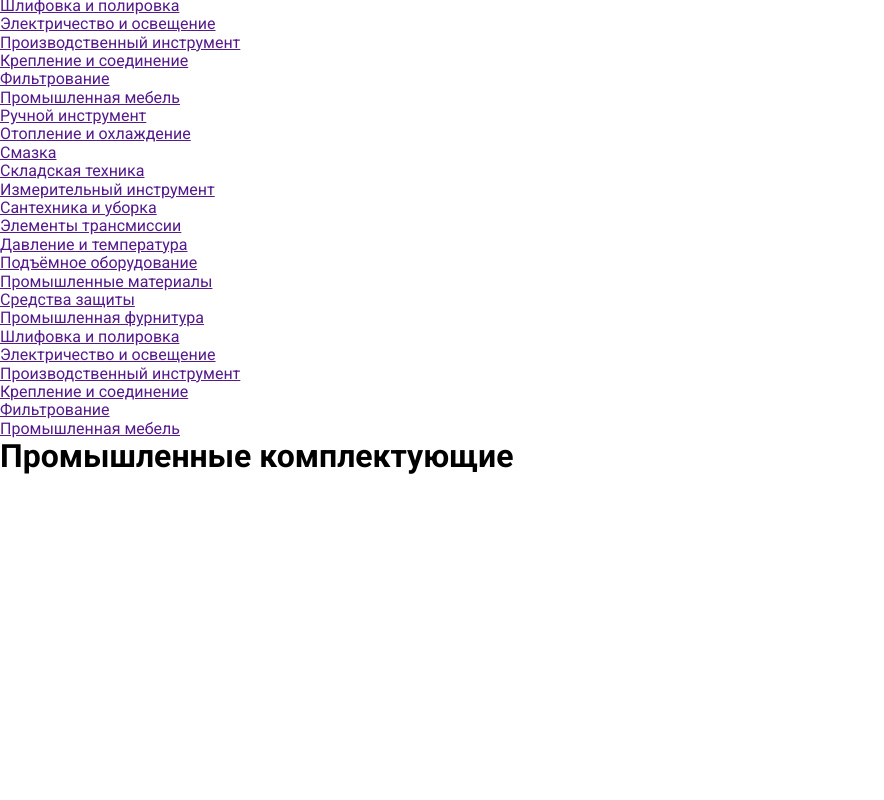
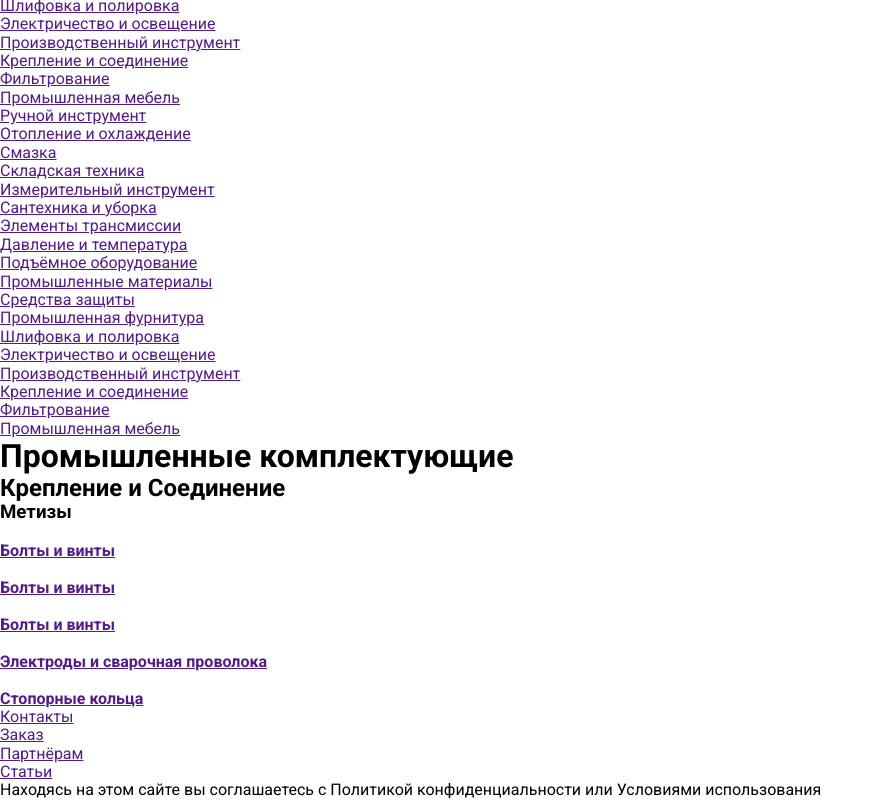
Before and after one commit to chertoha/items, a plain HTML site: page index.html in a window 1280 px wide. Shown: the part 462-1262 px from the top of the page, without its empty margins (0-884 px from the left). Before the commit the page ends 937 px from the top, so only its background shows below. Drawn offline with nearby package versions, Linux system fonts and the light colour scheme.

Commit message:
index.html-layout

```diff
--- a/index.html
+++ b/index.html
@@ -22,7 +22,7 @@
     <link rel="stylesheet" href="./css/main.min.css" />
   </head>
   <body>
-    <header class="header">
+    <header class="page-header">
       <a class="logo" href="./index.html">items.ua</a>
       <form class="search">
         <input class="search__input" type="search" />
@@ -57,7 +57,7 @@
       </nav>
     </header>
 
-    <aside class="sidebar">
+    <div class="sidebar">
       <div class="tree">
         <h2 class="tree__title">Выберите категорию</h2>
         <ul class="tree-list">
@@ -162,10 +162,92 @@
           </li>
         </ul>
       </div>
-    </aside>
+    </div>
 
     <main class="main">
       <h1 class="main__title">Промышленные комплектующие</h1>
+      <ul class="category-list">
+        <li class="category-list__item">
+          <section class="category">
+            <h2 class="category__title">Крепление и Соединение</h2>
+            <div class="sub-category">
+              <h3 class="sub-category__label">Метизы</h3>
+              <ul class="sub-category__list">
+                <li class="sub-category__item">
+                  <a class="link product-card" href="">
+                    <div class="product-card__thumb">
+                      <img class="product-card__image" src="" alt="" />
+                    </div>
+                    <h4 class="product-card__title">Болты и винты</h4>
+                  </a>
+                </li>
+
+                <li class="sub-category__item">
+                  <a class="link product-card" href="">
+                    <div class="product-card__thumb">
+                      <img class="product-card__image" src="" alt="" />
+                    </div>
+                    <h4 class="product-card__title">Болты и винты</h4>
+                  </a>
+                </li>
+
+                <li class="sub-category__item">
+                  <a class="link product-card" href="">
+                    <div class="product-card__thumb">
+                      <img class="product-card__image" src="" alt="" />
+                    </div>
+                    <h4 class="product-card__title">Болты и винты</h4>
+                  </a>
+                </li>
+
+                <li class="sub-category__item">
+                  <a class="link product-card" href="">
+                    <div class="product-card__thumb">
+                      <img class="product-card__image" src="" alt="" />
+                    </div>
+                    <h4 class="product-card__title">Электроды и сварочная проволока</h4>
+                  </a>
+                </li>
+
+                <li class="sub-category__item">
+                  <a class="link product-card" href="">
+                    <div class="product-card__thumb">
+                      <img class="product-card__image" src="" alt="" />
+                    </div>
+                    <h4 class="product-card__title">Стопорные кольца</h4>
+                  </a>
+                </li>
+              </ul>
+            </div>
+          </section>
+        </li>
+      </ul>
     </main>
+
+    <footer class="page-footer">
+      <nav class="page-footer-nav">
+        <ul class="page-footer-nav__list">
+          <li class="footer-nav__item">
+            <a class="link footer-nav__link" href="">Контакты</a>
+          </li>
+
+          <li class="footer-nav__item">
+            <a class="link footer-nav__link" href="">Заказ</a>
+          </li>
+
+          <li class="footer-nav__item">
+            <a class="link footer-nav__link" href="">Партнёрам</a>
+          </li>
+
+          <li class="footer-nav__item">
+            <a class="link footer-nav__link" href="">Статьи</a>
+          </li>
+        </ul>
+      </nav>
+      <p class="page-footer__agreement">
+        Находясь на этом сайте вы соглашаетесь с Политикой конфиденциальности или Условиями
+        использования
+      </p>
+    </footer>
   </body>
 </html>
--- a/sass/_base.scss
+++ b/sass/_base.scss
@@ -1,5 +1,8 @@
 body {
     font-family: 'Roboto', sans-serif;
+    font-size: 11px;
+    font-weight: 400;
+    line-height: 1.4545;
 }
 
 h1,
```
Also changed, not shown: sass/utils/_variables.scss (+8 -0 lines), sass/components/_main.scss (added), sass/components/_page-footer.scss (added), sass/components/_page-header.scss (added), sass/components/_sidebar.scss (added).
